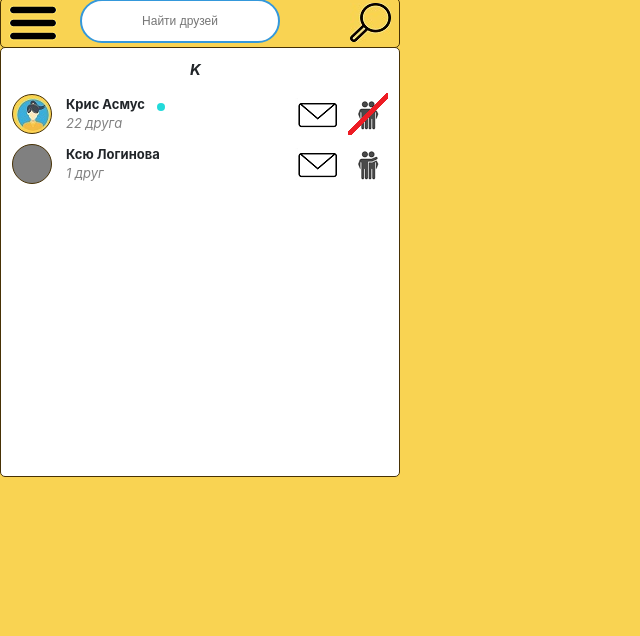
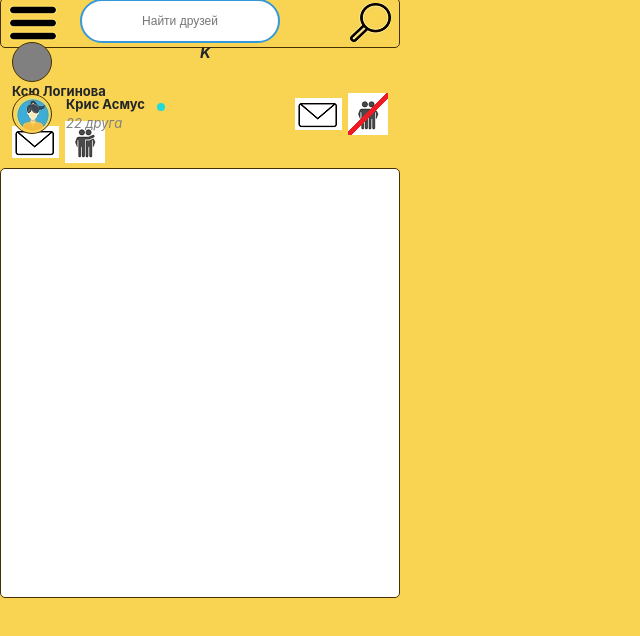
Before and after one commit to BossNumber1/hihell, a React (Create React App) app: page / in a window 1280 px wide. Shown: the top 636 px of the page, without its empty margins (0-640 px from the left). Built offline with nearby package versions, Linux system fonts and the light colour scheme; the HTML template or start-up script is replaced by a standard one.

Commit message:
отредактировал стили в процессе разработки

```diff
--- a/src/stylesForPoisk.css
+++ b/src/stylesForPoisk.css
@@ -21,8 +21,8 @@
     font-size: 15px;
     font-weight: bold;
     font-style: italic;
-    margin-top: 17px;
-    margin-left: 190px;
+    /* margin-top: 17px; */
+    margin-left: 200px;
 }
 
 #infoUserPoisk {
@@ -33,13 +33,13 @@
     height: 50px;
 }
 
-#infoUserPoisk2 {
+/* #infoUserPoisk2 {
     position: absolute;
     display: flex;
     margin-top: 97px;
     width: 400px;
     height: 50px;
-}
+} */
 
 #avaUsers {
     background: url(img/menu/miniAvaExe.jpg);
```
